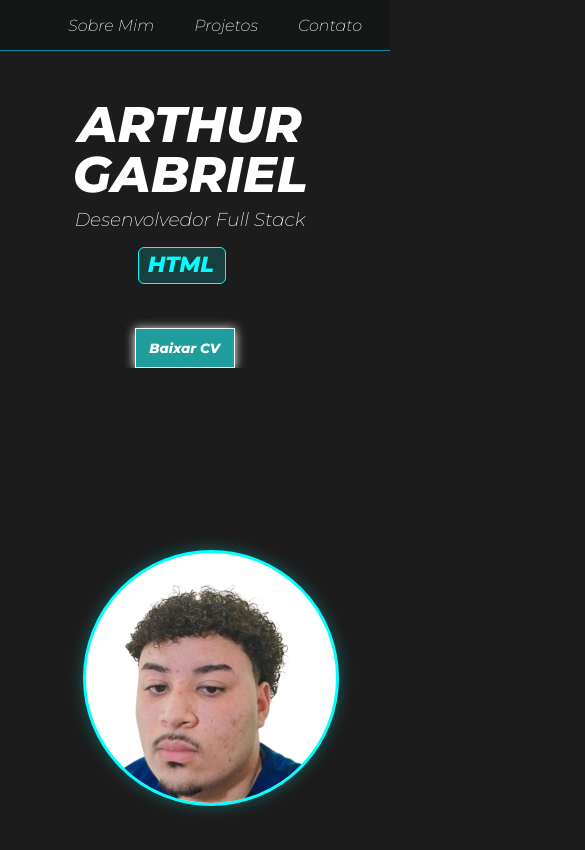
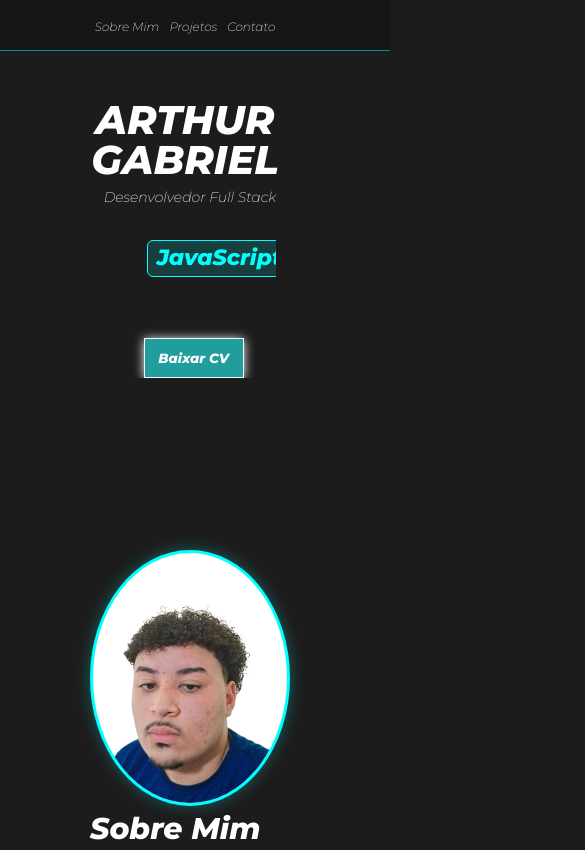
Before and after one commit to Arthur-Gabrieel/Site, a plain HTML site: page index.html in a window 390 px wide. Shown: the top 850 px of the page, 585 px wide, since content can reach past the window. Drawn offline with Linux system fonts and the light colour scheme.

Commit message:
Atualiza HTML, CSS e JS do site

```diff
--- a/index.html
+++ b/index.html
@@ -21,11 +21,11 @@
     <header>
         <nav>
             <ul>
-                <li class="nave">Sobre Mim</li>
-                <li class="nave">Projetos</li>
-                <li class="nave">Formação</li>
-                <li class="nave">Tecnologias</li>
-                <li class="nave">Contato</li>
+                <li class="nave"><a href="#aboutMe">Sobre Mim</a></li>
+                <li class="nave"><a href="#projects">Projetos</a></li>
+                <li class="nave"><a href="#Training">Formação</a></li>
+                <li class="nave"><a href="#technology">Tecnologias</a></li>
+                <li class="nave"><a href="#contact">Contato</a></li>
             </ul>
 
         </nav>
@@ -39,7 +39,7 @@
         <div class="role-wrap">
             <h3 id="dev">Desenvolvedor Full Stack</h3>
 
-            <div class="word-carruosel" aria-live="polite" aria-atomic="true">
+            <div class="word-carousel" aria-live="polite" aria-atomic="true">
                 <span id="carousel-text" class="carousel-text">HTML</span>
             </div>
             <button id="buttonCV">Baixar CV</button>
--- a/script.js
+++ b/script.js
@@ -5,15 +5,21 @@ let i = 0;
 let intervalTime = 2200; // tempo entre palavras em ms
 
 function showWord(index) {
-  el.classList.remove('show'); // esconde o texto (fade out)
+  el.classList.remove('show'); // fade out
   setTimeout(() => {
     el.textContent = palavras[index]; // muda a palavra
-    el.classList.add('show'); // mostra o texto (fade in)
-  }, 200); // espera 200ms para o fade out completar
+    el.classList.add('show'); // fade in
+  }, 200); // espera o fade out completar
 }
 
 // inicializa
 showWord(i);
+
+// troca as palavras a cada intervalo
+setInterval(() => {
+  i = (i + 1) % palavras.length; // incrementa o índice
+  showWord(i);
+}, intervalTime);
 
 // ============================= Carrousel =======================================
 
--- a/style.css
+++ b/style.css
@@ -1,3 +1,7 @@
+html {
+  scroll-behavior: smooth;
+}
+
 #body {
     width: 100%;
     height: auto;
@@ -9,6 +13,12 @@
     justify-content: center;
     overflow-y: scroll;
     overflow-x: hidden;
+     -webkit-user-select: none; /* Safari */
+    -moz-user-select: none;    /* Firefox */
+    -ms-user-select: none;     /* IE/Edge */
+    user-select: none;         /* padrão */
+    touch-action: manipulation; /* melhora clique/tap no mobile */
+
 }
 
 
@@ -39,10 +49,15 @@ nav ul {
 
 }
 
-nav li:hover {
+nav a:hover {
     cursor: pointer;
     color: rgb(5, 139, 163);
 
+}
+
+nav a {
+    text-decoration: none;
+    color: white;
 }
 
 #presentation {
@@ -113,11 +128,12 @@ nav li:hover {
 
 /* Container do carrossel */
 .word-carousel {
-    height: 32px;
+    height: 62px;
     display: flex;
     align-items: center;
     overflow: hidden;
     position: relative;
+
 }
 
 /* Texto */
@@ -732,6 +748,7 @@ nav li:hover {
      font-family: 'Montserrat', sans-serif;
     font-weight: 800;
     font-style: italic;
+    padding-left: 10px;
     }
 
     #nameContacto {
@@ -826,6 +843,7 @@ nav li:hover {
     html, body {
    overflow-x: hidden;
     touch-action: pan-y;
+     scroll-behavior: smooth;
 }
 #body {
     width: 100%;
@@ -838,12 +856,77 @@ nav li:hover {
     justify-content: center;
     overflow-y: scroll;
     overflow-x: hidden;
+     -webkit-user-select: none; /* Safari */
+    -moz-user-select: none;    /* Firefox */
+    -ms-user-select: none;     /* IE/Edge */
+    user-select: none;         /* padrão */
+    touch-action: manipulation; /* melhora clique/tap no mobile */
 }
     #presentation {
         margin-top: 100px;
         margin-left: -30px;
         padding-left: 40px;
     }
+
+    .name {
+        font-size: 40px;
+        padding-right: 10px;
+
+    }
+    #dev {
+        font-size: 14px;
+    }
+    .word-carousel {
+        margin-left: -20px;
+    }
+    #buttonCV {
+          margin-left: 40px;
+
+    }
+
+
+    /* -------------------------------------Responsividade Barra topo ------------------------------------- */
+
+    /* topo da pagina */
+header {
+    width: 100%;
+    height: 50px;
+    position: fixed;
+    display: flex;
+    justify-content: center;
+    align-items: center;
+    background-color: rgb(21, 22, 22);
+    border-bottom: 1px solid rgb(5, 139, 163);
+    z-index: 1000;
+
+}
+
+/* barra de navegação */
+nav ul {
+    color: white;
+    display: flex;
+    list-style: none;
+    gap: 10px;
+    font-family: 'Montserrat', sans-serif;
+    font-weight: 200;
+    /* ExtraLight */
+    font-style: italic;
+    margin-left: -60px;
+
+}
+
+nav a:hover {
+    cursor: pointer;
+    color: rgb(5, 139, 163);
+
+}
+
+nav a {
+    text-decoration: none;
+    color: white;
+    font-size: 12px;
+}
+
 
     /*-------------------------------- Responsividade Sessão Sobre Mim ---------------------------------*/
 
@@ -864,18 +947,21 @@ nav li:hover {
 
     .myPhoto {
         position: relative;
-        right: 215px;
+        right: 160px;
+        width: 200px;
+        height: 160px;
     }
 
 
     #titleAbout {
         position: relative;
-        right: 30px;
-        margin-top: 50px;
+        right: 60px;
+        margin-top: 100px;
+        font-size: 30px;
     }
 
     #aboutBox {
-        width: 250px;
+        width: 200px;
         position: relative;
         right: 265px;
 
@@ -883,7 +969,8 @@ nav li:hover {
 
     .textAbout {
 
-        padding-right: 30px;
+        padding-right: 20px;
+        padding-left: -10px;
         font-size: 9px;
     }
 
@@ -919,6 +1006,16 @@ nav li:hover {
         object-fit: cover;
         position: relative;
         top: 5px;
+    }
+
+    .projectsImage2 {
+         width: 150px;
+         height: 80px;
+        border-radius: 5px;
+        object-fit: cover;
+        position: relative;
+        top: 5px;
+
     }
 
     .projectWord {
@@ -1023,6 +1120,7 @@ nav li:hover {
         flex-direction: column;
         padding: 20px;
         margin-top: 120px;
+        margin-left: -140px;
     }
 
     #textTechnology {
@@ -1069,7 +1167,7 @@ nav li:hover {
         position: absolute;
         left: 60px;
         width: 100%;
-        transform: translateY(4200px);
+        transform: translateY(4250px);
         padding: 50px 20px;
         display: flex;
         align-items: center;
@@ -1085,7 +1183,7 @@ nav li:hover {
         border: 1px solid rgba(0, 255, 255, 0.5);
         box-shadow: 0 0 15px rgba(0, 255, 255, 0.3);
         transition: transform 0.3s ease, box-shadow 0.3s ease;
-        margin-left: -290px;
+        margin-left: -420px;
         margin-top: -40px;
         align-items: center;
         justify-content: center;
@@ -1094,7 +1192,7 @@ nav li:hover {
     #titleContact {
     position: relative;
     top: -160px;
-    left: -250px;
+    left: -270px;
      font-family: 'Montserrat', sans-serif;
     font-weight: 800;
     font-style: italic;
```
